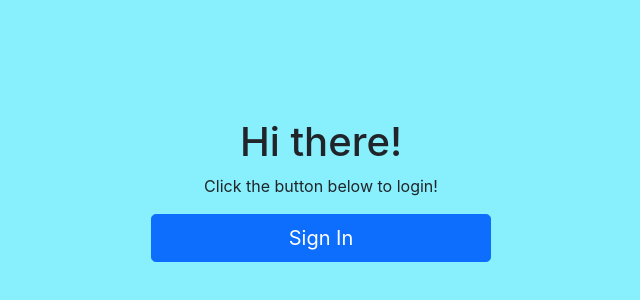
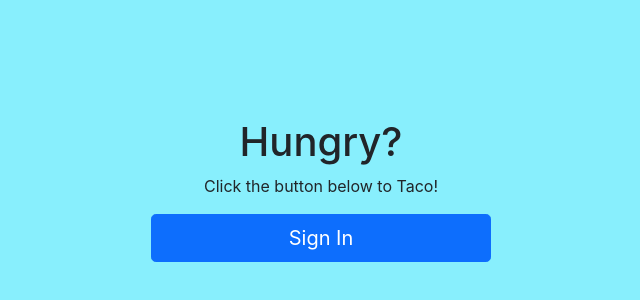
Before and after one commit to rjm3q/FE_TacocaT, a Next.js app: page / in a window 1280 px wide. Shown: the part 170-470 px from the top of the page, without its empty margins (319-959 px from the left). Built offline with nearby package versions, Linux system fonts and the light colour scheme; no server answers.

Commit message:
changed signin page message

```diff
--- a/components/Signin.js
+++ b/components/Signin.js
@@ -13,8 +13,8 @@ function Signin() {
         margin: '0 auto',
       }}
     >
-      <h1>Hi there!</h1>
-      <p>Click the button below to login!</p>
+      <h1>Hungry?</h1>
+      <p>Click the button below to Taco!</p>
       <Button type="button" size="lg" className="copy-btn" onClick={signIn}>
         Sign In
       </Button>
```
